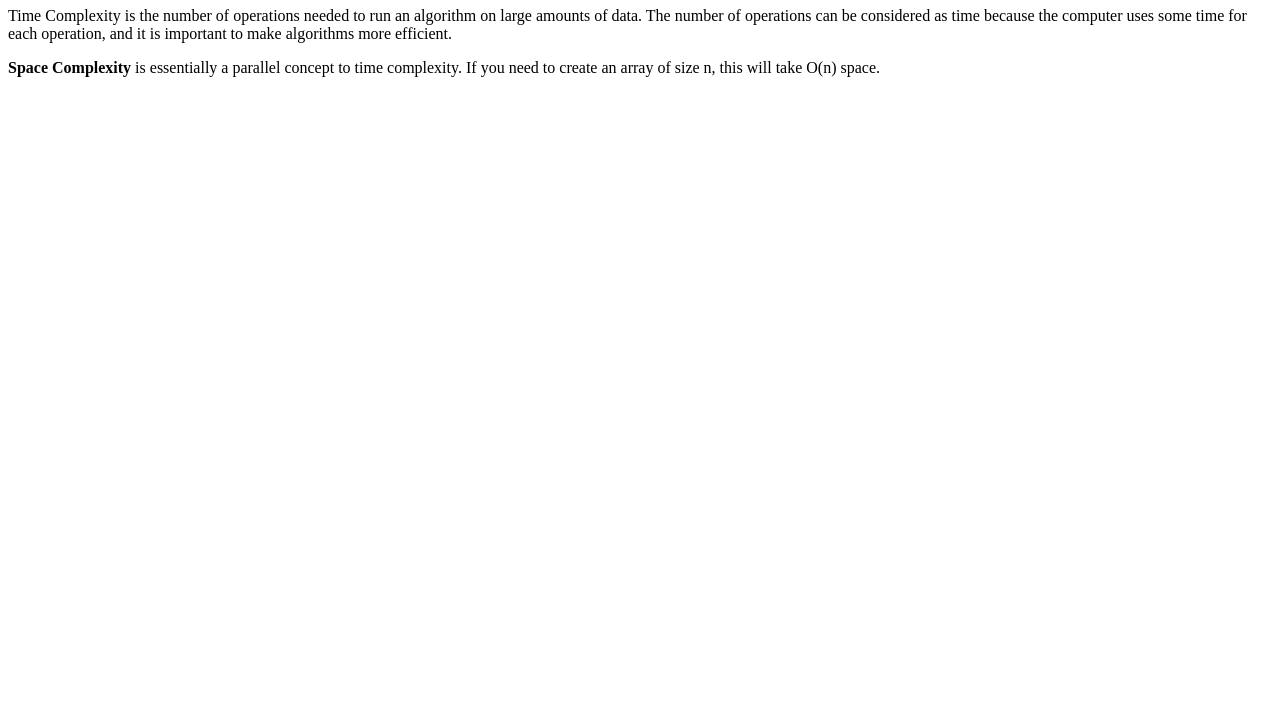
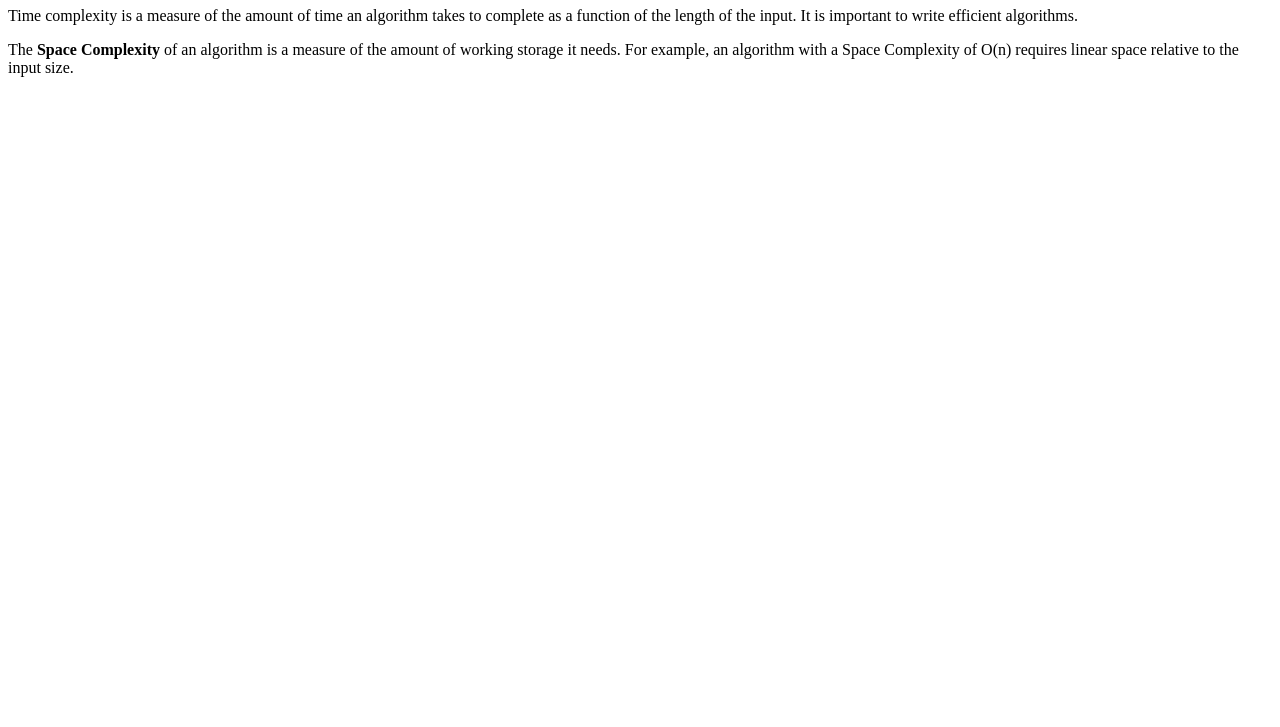
Before and after one commit to acciojob/time-and-space-complexity-subir211, a website: page main.html in a window 1280 px wide. Shown: the part 73-800 px from the top of the page. Drawn offline with Linux system fonts and the light colour scheme.

Commit message:
created a submission

```diff
--- a/main.html
+++ b/main.html
@@ -6,8 +6,8 @@
 </head>
 <body>
     <h1>Time and Space Complexity</h1>
-    <p>Time Complexity is the number of operations needed to run an algorithm on large amounts of data. The number of operations can be considered as time because the computer uses some time for each operation, and it is important to make algorithms more efficient.</p>
-    <p><b>Space Complexity</b> is essentially a parallel concept to time complexity. If you need to create an array of size n, this will take O(n) space.</p>
+    <p>Time complexity is a measure of the amount of time an algorithm takes to complete as a function of the length of the input. It is important to write efficient algorithms.</p>
+<p>The <b>Space Complexity</b> of an algorithm is a measure of the amount of working storage it needs. For example, an algorithm with a Space Complexity of O(n) requires linear space relative to the input size.</p>
     <script type="text/javascript" src="./script.js"></script>
 </body>
 </html>
```
